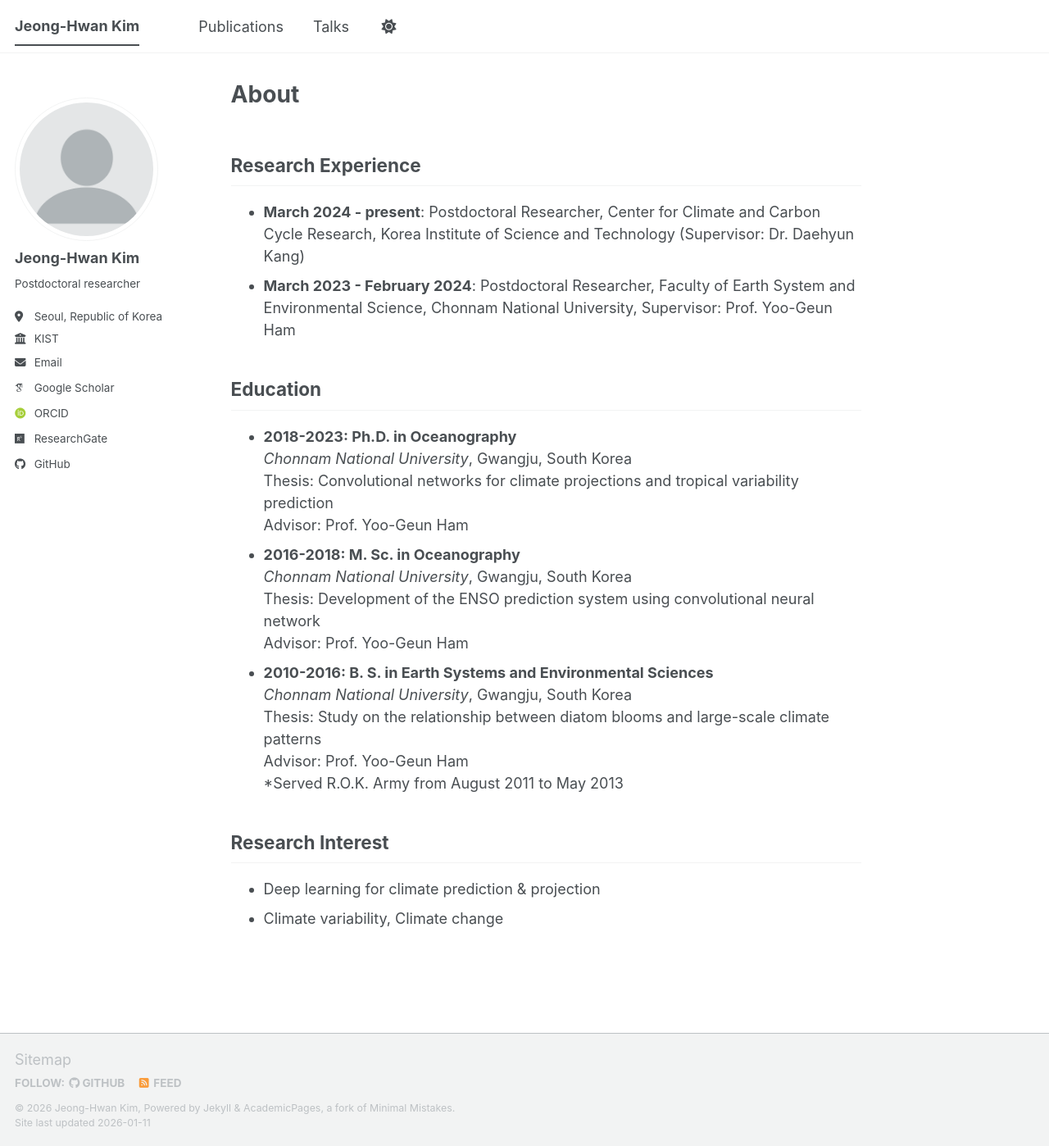
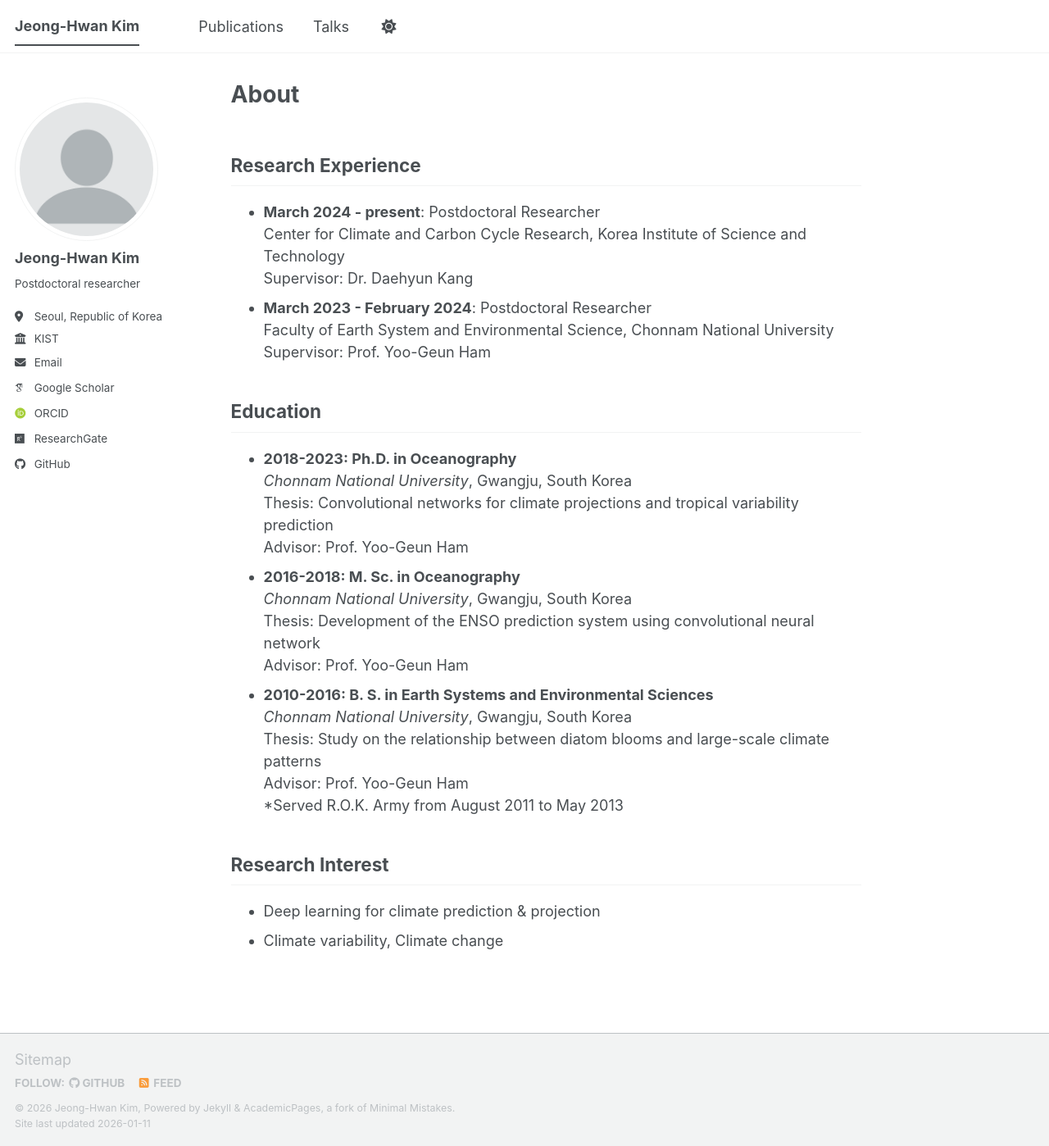
Before and after one commit to jeonghwan723/jeonghwan723.github.io, a Jekyll site: the page built from _pages/about.md, in a window 1280 px wide and 1398 px high. Shown: the whole window at 82% size. Built offline with Jekyll 4.4.1, drawn with Linux system fonts in a browser that asks for light colours; some web fonts are replaced; a script bundle is joined from its source files by our own code; library files that are not in the unit come from our copies.

```diff
--- a/_pages/about.md
+++ b/_pages/about.md
@@ -8,8 +8,8 @@ redirect_from:
 ---
 
 ## Research Experience
-- <b>March 2024 - present</b>: Postdoctoral Researcher, Center for Climate and Carbon Cycle Research, Korea Institute of Science and Technology (Supervisor: Dr. Daehyun Kang)
-- <b>March 2023 - February 2024</b>: Postdoctoral Researcher, Faculty of Earth System and Environmental Science, Chonnam National University, Supervisor: Prof. Yoo-Geun Ham
+- <b>March 2024 - present</b>: Postdoctoral Researcher<br>Center for Climate and Carbon Cycle Research, Korea Institute of Science and Technology<br>Supervisor: Dr. Daehyun Kang
+- <b>March 2023 - February 2024</b>: Postdoctoral Researcher<br>Faculty of Earth System and Environmental Science, Chonnam National University<br>Supervisor: Prof. Yoo-Geun Ham
 
 
 ## Education
```
